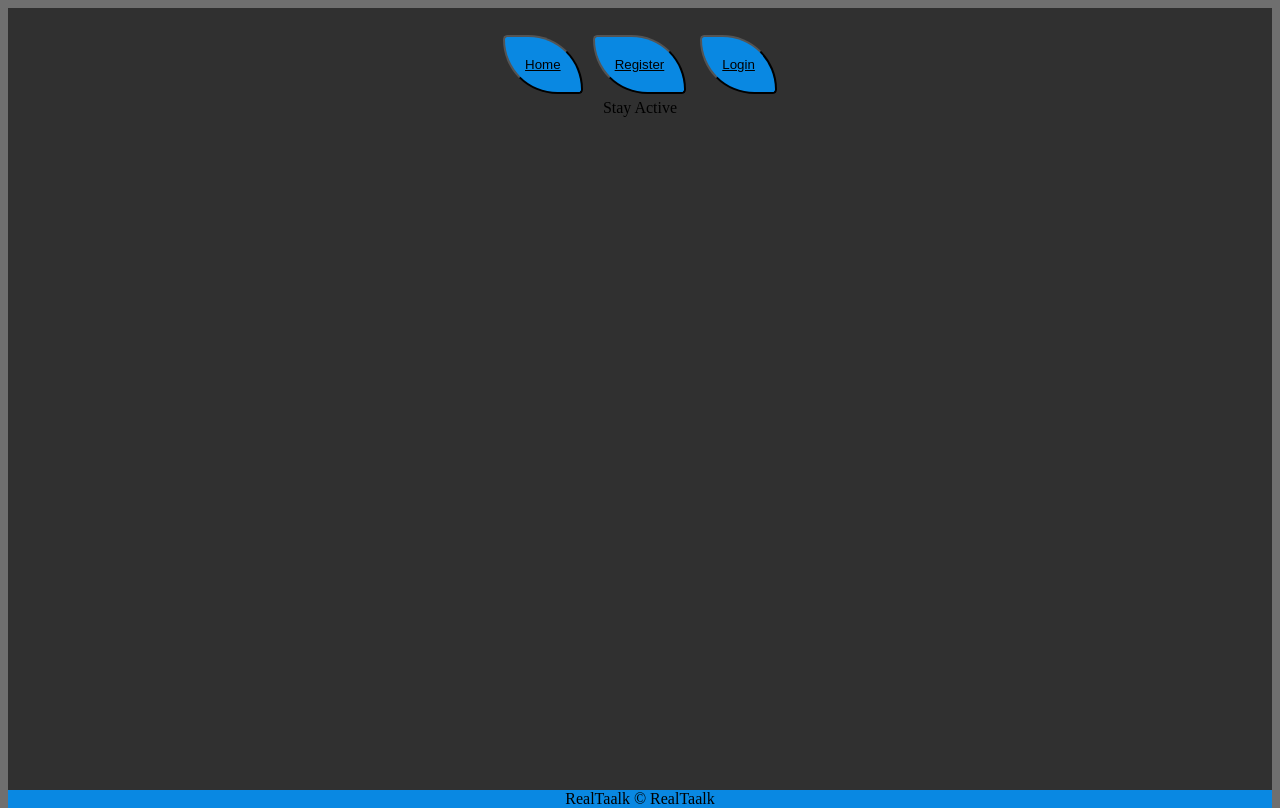
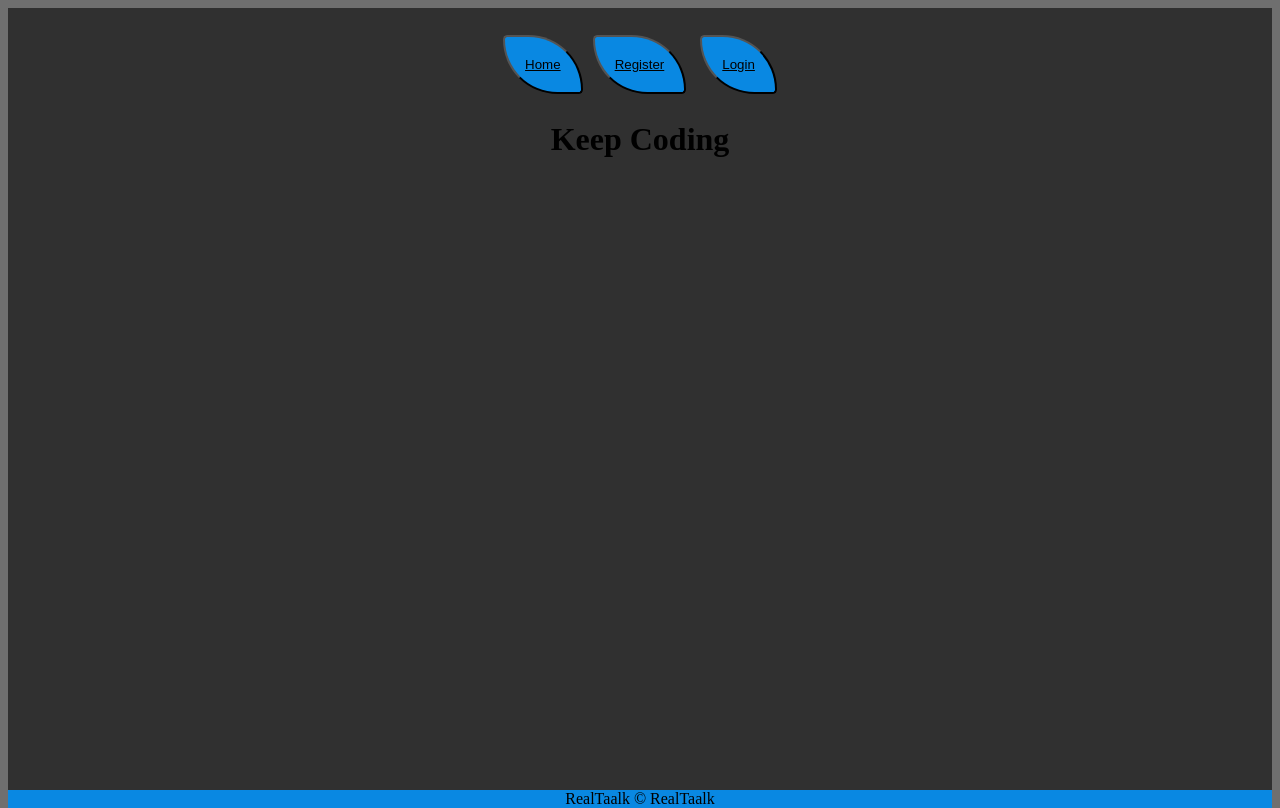
Before and after one commit to golden-state0fmind/RealTaalk-FrontEnd, a React (Create React App) app: page / in a window 1280 px wide. Built offline with nearby package versions, Linux system fonts and the light colour scheme.

Commit message:
changes the home text to H1

```diff
--- a/src/pages/Home.js
+++ b/src/pages/Home.js
@@ -1,9 +1,7 @@
 import React from 'react';
 const Home = () => {
     return (
-        <div>
-            Stay Active
-        </div>
+        <h1>Keep Coding</h1>
     )
 }
 
```
